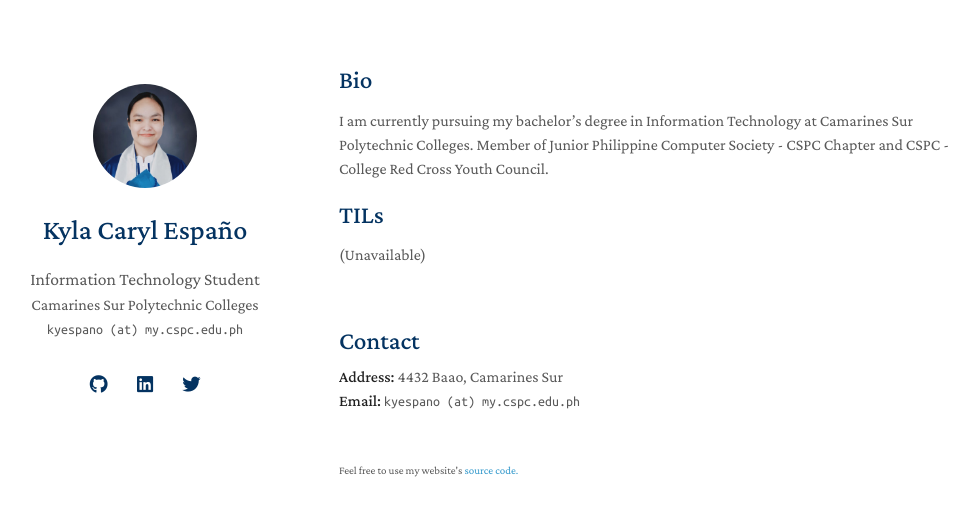
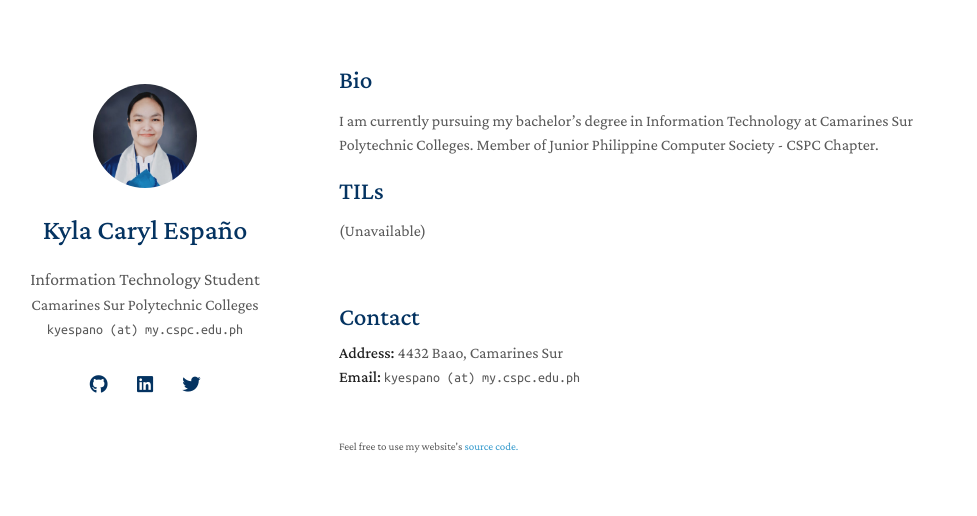
Before and after one commit to kaisunoo/kaisunoo.github.io, a Jekyll site: the page built from index.md, in a window 1280 px wide. Shown: the top 516 px of the page, without its empty margins (131-1108 px from the left). Built offline with Jekyll 4.4.1, drawn with Linux system fonts in a browser that asks for light colours; nearby versions of some CDN libraries; a style sheet for code colours, icons or effects is not loaded; our own code applies the rules of GitHub Pages for plain Markdown files.

Commit message:
Update index.md

```diff
--- a/index.md
+++ b/index.md
@@ -4,7 +4,7 @@ layout: homepage
 
 ## Bio
 
-I am currently pursuing my bachelor's degree in Information Technology at Camarines Sur Polytechnic Colleges. Member of Junior Philippine Computer Society - CSPC Chapter and CSPC - College Red Cross Youth Council.
+I am currently pursuing my bachelor's degree in Information Technology at Camarines Sur Polytechnic Colleges. Member of Junior Philippine Computer Society - CSPC Chapter.
 
 ## TILs
 
```
